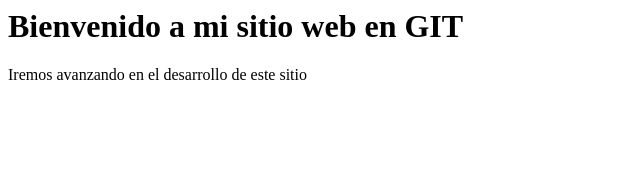
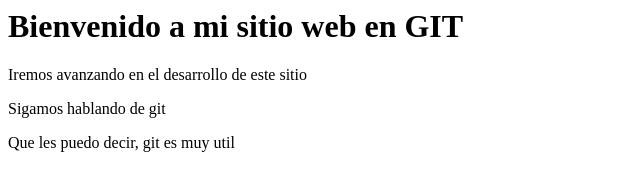
Before and after one commit to wil94/GitInicia, a plain HTML site: page index.html in a window 1280 px wide. Shown: the whole page, without its empty margins (0-640 px from the left). Drawn offline with Linux system fonts and the light colour scheme.

Commit message:
Segundo avance del sitio

```diff
--- a/index.html
+++ b/index.html
@@ -6,6 +6,8 @@
 
 	<h1>Bienvenido a mi sitio web en GIT</h1>
 	<p>Iremos avanzando en el desarrollo de este sitio</p>
+	<p>Sigamos hablando de git</p>
+	<p>Que les puedo decir, git es muy util</p>
 </body>
 
 </html>
```
